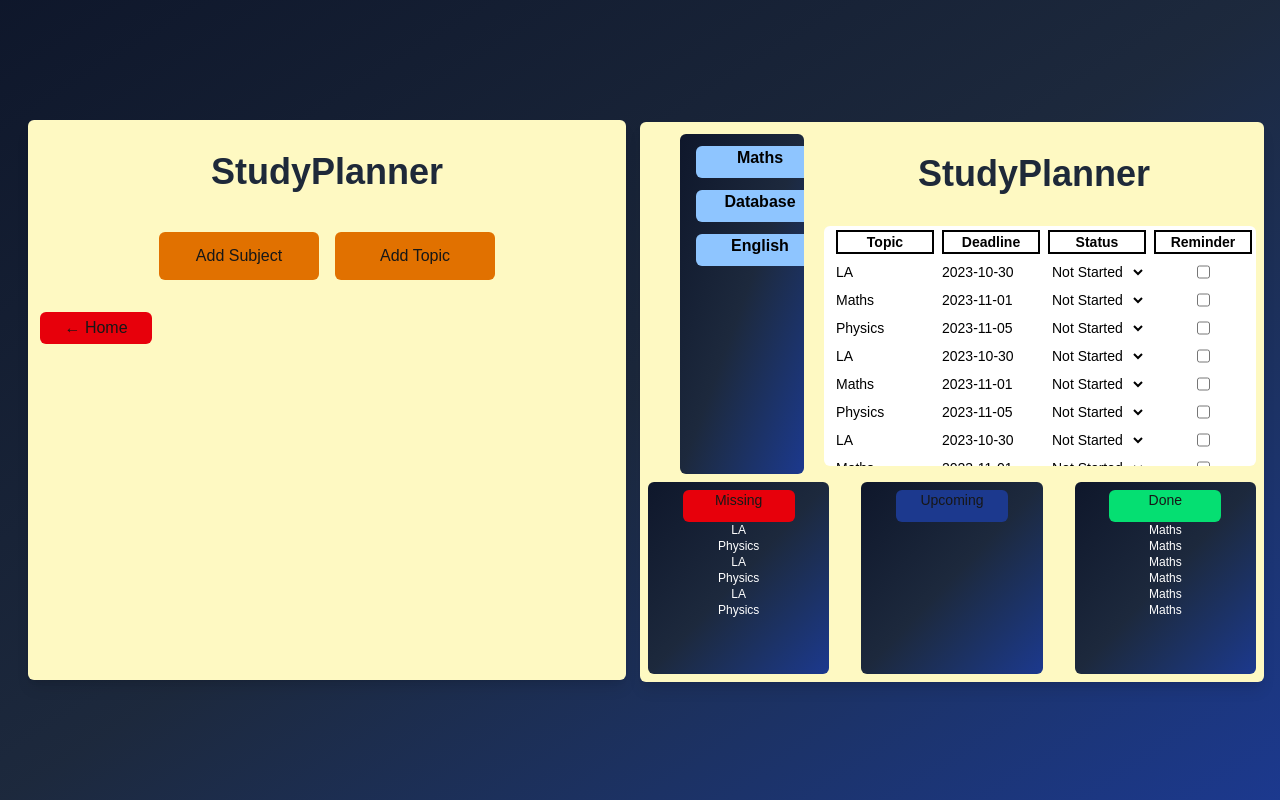
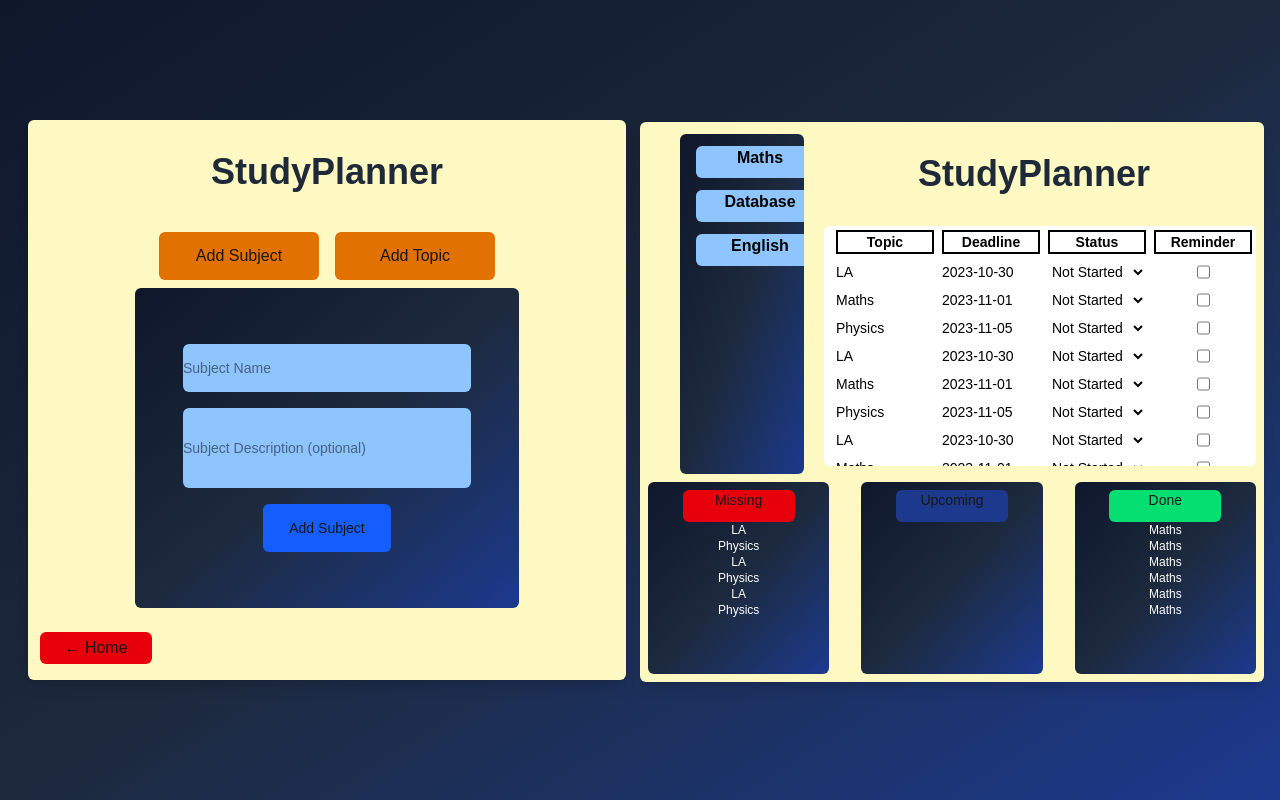
Before and after one commit to Qadeer572/StudyBuddy_Frontend, a Next.js app: page /studyPlanner in a window 1280 px wide. Built offline with nearby package versions, Linux system fonts and the light colour scheme.

Commit message:
good work

```diff
--- a/src/app/studyPlanner/page.tsx
+++ b/src/app/studyPlanner/page.tsx
@@ -3,7 +3,7 @@ import React from "react";
 import { useState } from "react";
 
 export default function StudyPlanner() {
-    const [activeForm, setActiveForm] = useState<'form1' | 'form2' | null>(null);
+    const [activeForm, setActiveForm] = useState<'form1' | 'form2' | null>('form1');
 
     const topics = [
         { title: 'LA', deadline: '2023-10-30', status: 'Pending', reminder: 'Yes' },
```
